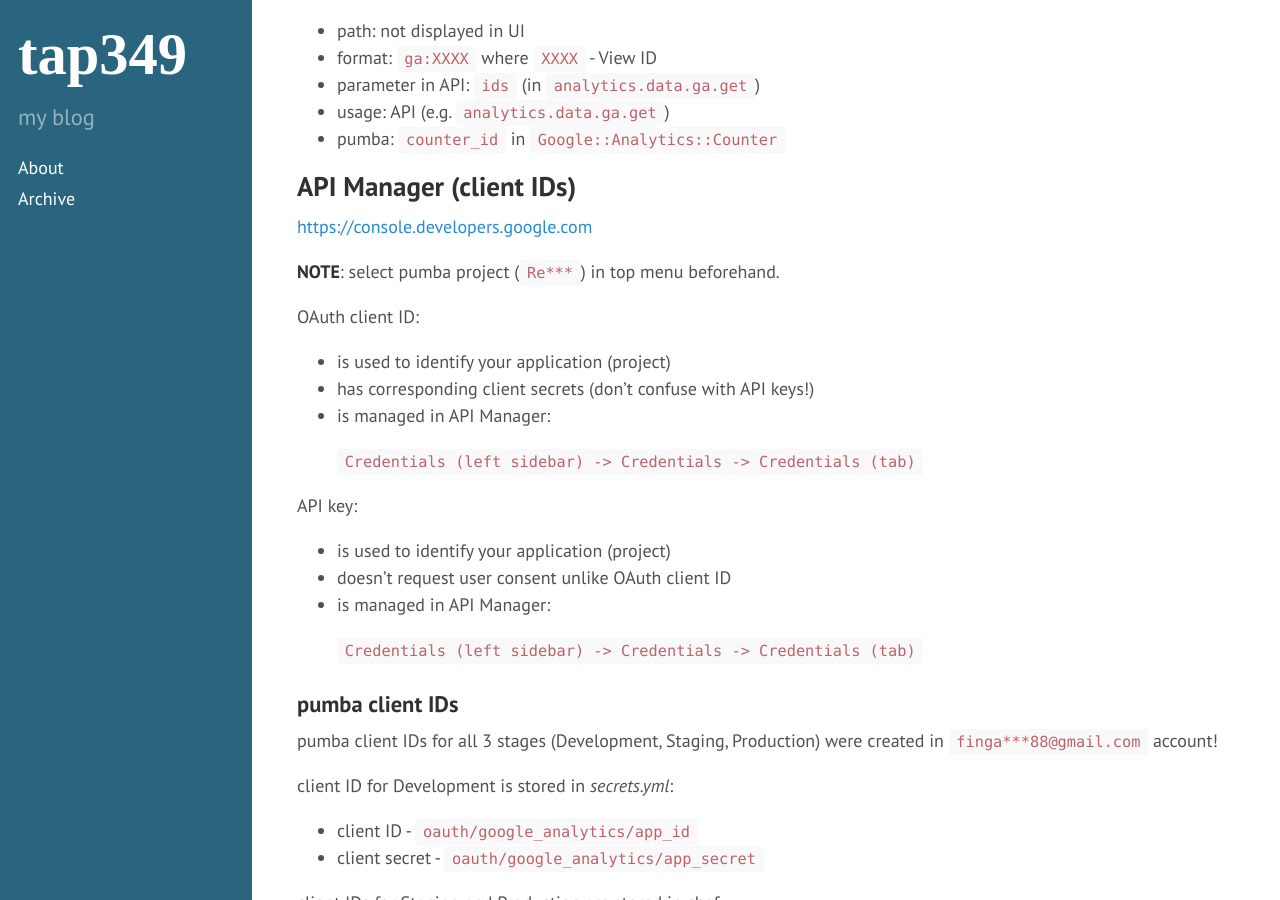
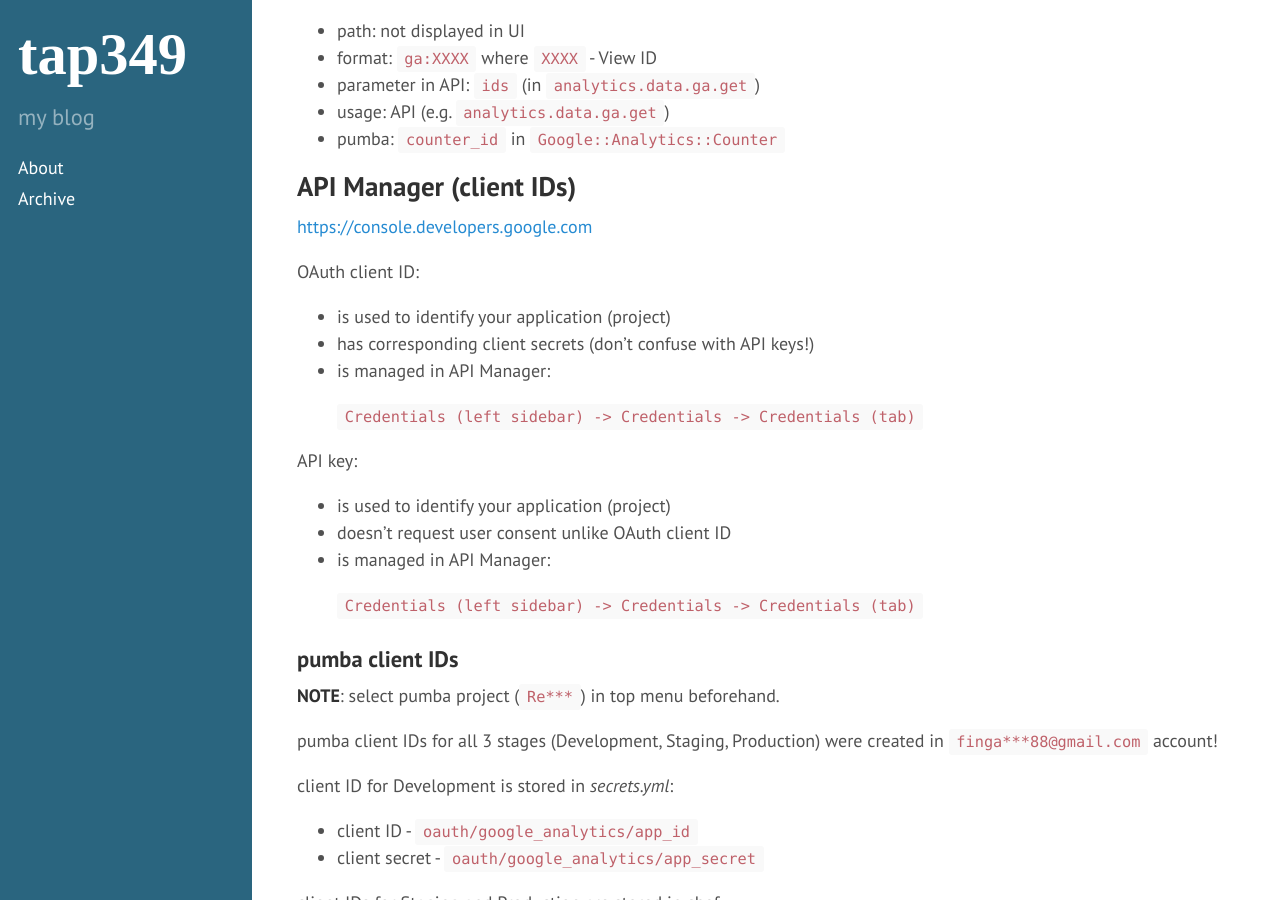
Before and after one commit to tap349/tap349.github.io, a Jekyll site: the page built from _posts/2016-03-16-GA-demystified.md, in a window 1280 px wide and 900 px high, scrolled down 1667 px. Built offline with Jekyll 4.4.1, drawn with Linux system fonts in a browser that asks for light colours; some of the changed lines change nothing that is shown.

Commit message:
update 2016-07-13_18:06:21

```diff
--- a/_posts/2016-03-16-GA-demystified.md
+++ b/_posts/2016-03-16-GA-demystified.md
@@ -67,8 +67,6 @@ Administration page has 3 columns: ACCOUNT - PROPERTY - VIEW.
 
 <https://console.developers.google.com>
 
-**NOTE**: select pumba project (`Re***`) in top menu beforehand.
-
 OAuth client ID:
 
 - is used to identify your application (project)
@@ -86,6 +84,8 @@ API key:
   `Credentials (left sidebar) -> Credentials -> Credentials (tab)`
 
 ### pumba client IDs
+
+**NOTE**: select pumba project (`Re***`) in top menu beforehand.
 
 pumba client IDs for all 3 stages (Development, Staging, Production)
 were created in `finga***88@gmail.com` account!
```
